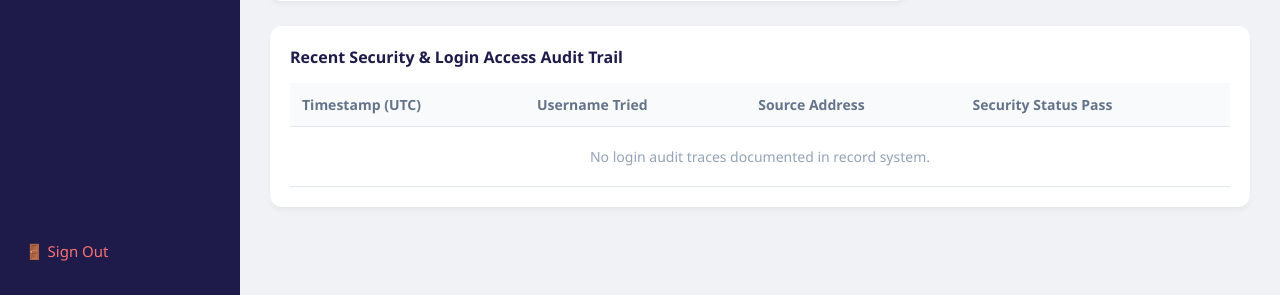
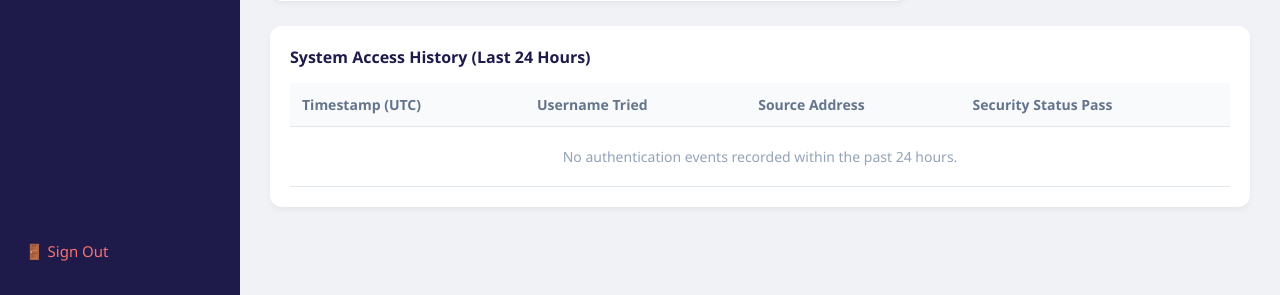
Before and after one commit to aaronjamesdg4241-prog/ip-camera-network, a Flask app: page /dashboard in a window 1280 px wide. Shown: the part 505-800 px from the top of the page. Run offline with Flask 3, Linux system fonts and the light colour scheme; a user stored in the database is signed in; tables that the repository leaves empty hold one stand-in row (values such as "Sample post"); some libraries are stand-ins or nearby versions.

Commit message:
Update dashboard.html

```diff
--- a/templates/dashboard.html
+++ b/templates/dashboard.html
@@ -143,7 +143,6 @@
     <div class="sidebar">
         <div class="brand">📷 DCGL System</div>
         <a href="{{ url_for('dashboard') }}" class="active">📊 Live Monitor</a>
-        <a href="{{ url_for('camera') }}">📹 Camera Management</a>
         <a href="{{ url_for('logout') }}" class="logout">🚪 Sign Out</a>
     </div>
 
@@ -191,7 +190,7 @@
             </div>
 
             <div class="audit-card">
-                <h3>Recent Security & Login Access Audit Trail</h3>
+                <h3>System Access History (Last 24 Hours)</h3>
                 <table>
                     <thead>
                         <tr>
@@ -217,7 +216,7 @@
                         </tr>
                         {% else %}
                         <tr>
-                            <td colspan="4" style="text-align: center; color: #94a3b8; padding: 20px;">No login audit traces documented in record system.</td>
+                            <td colspan="4" style="text-align: center; color: #94a3b8; padding: 20px;">No authentication events recorded within the past 24 hours.</td>
                         </tr>
                         {% endfor %}
                     </tbody>
```
